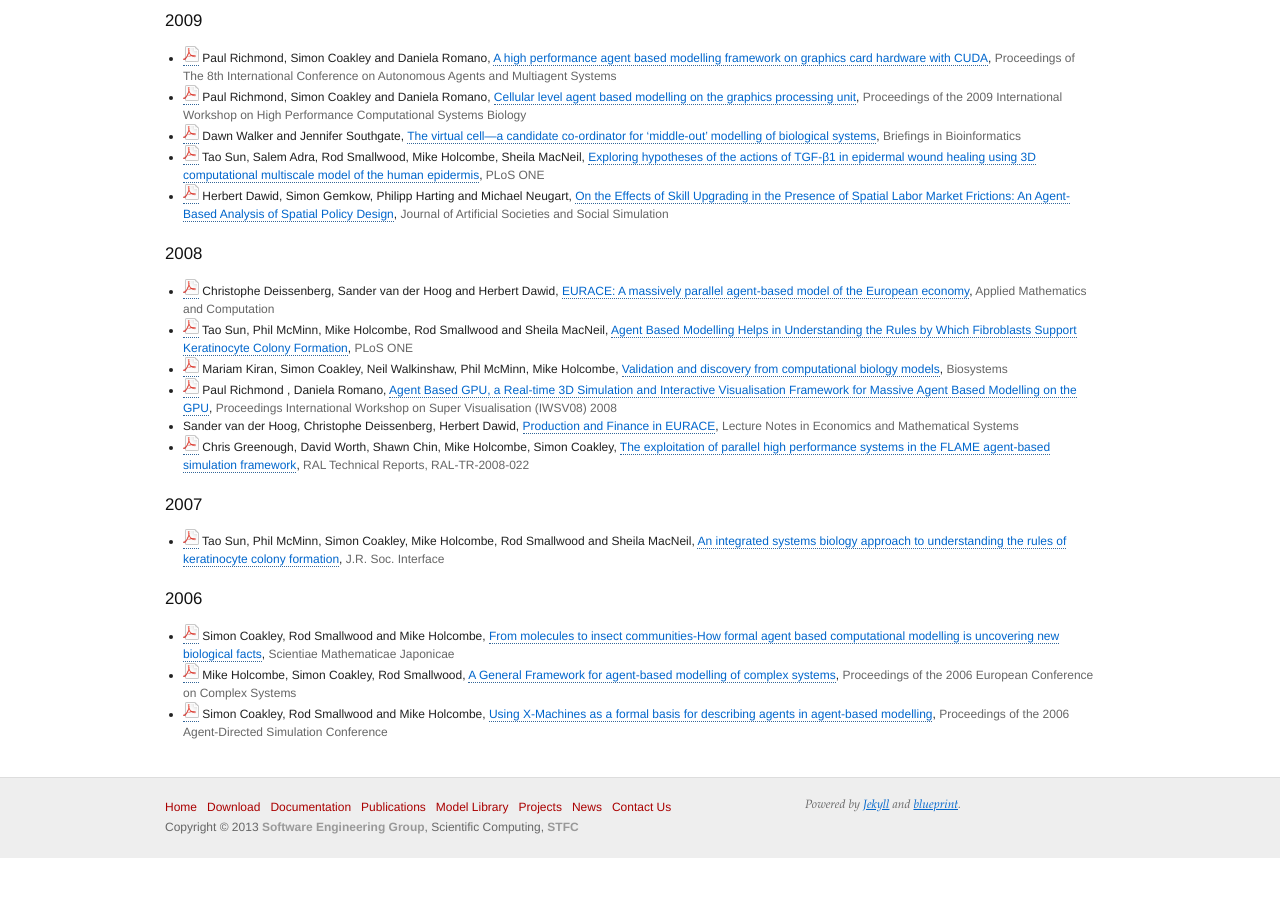
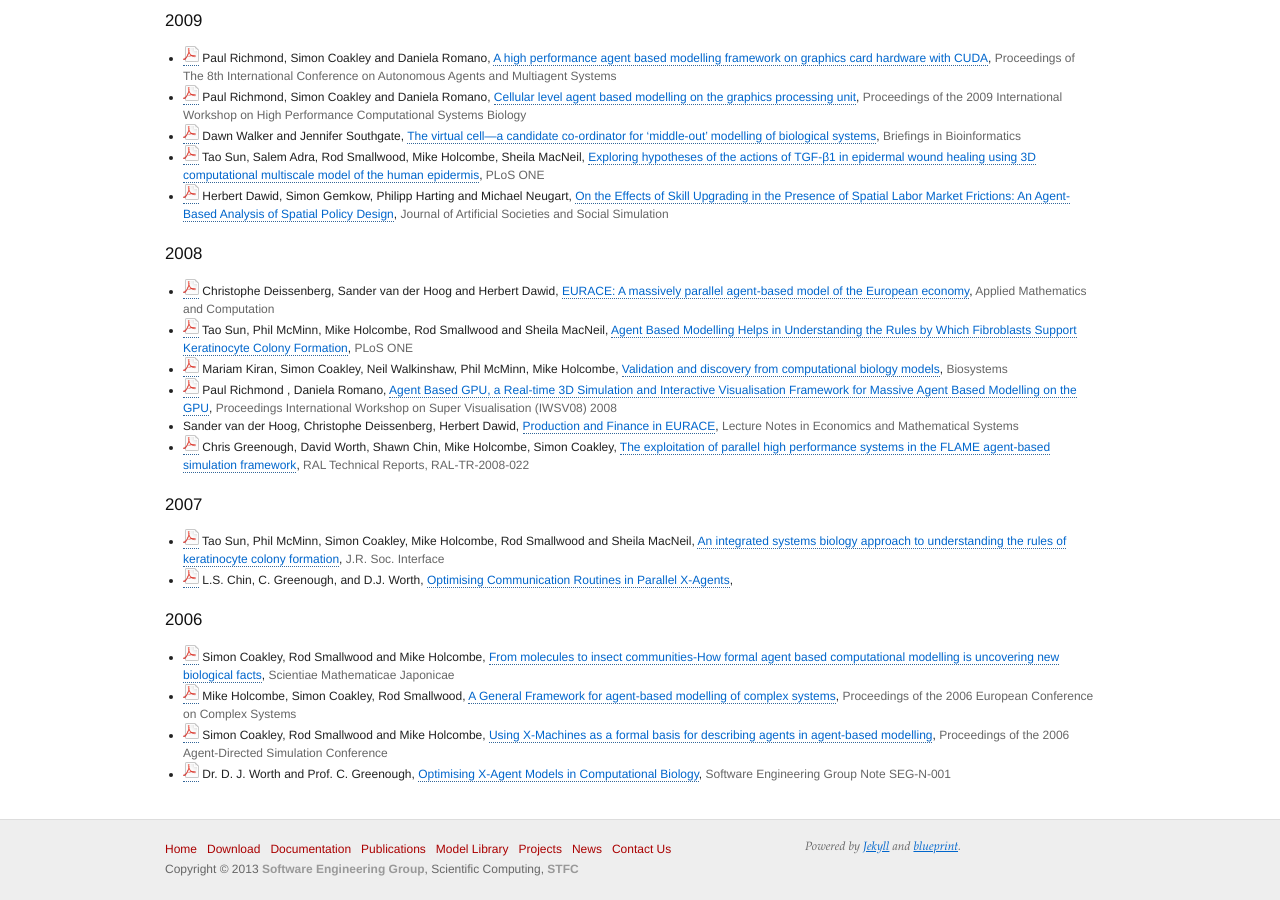
Before and after one commit to FLAME-HPC/FLAME-HPC.github.io, a Jekyll site: the page built from pubs/index.html, in a window 1280 px wide and 900 px high, scrolled down 1188 px. Built offline with Jekyll 4.4.1, drawn with Linux system fonts in a browser that asks for light colours; before the commit the page ends 2046 px from its top, so only the background shows below that.

Commit message:
Docs from CCPForge xagents project added

```diff
--- a/docs/index.markdown
+++ b/docs/index.markdown
@@ -22,3 +22,7 @@ A manual describing in detail each feature of FLAME.
 ***
 ## [XMML Schema](../schema/xmml_v2.xsd "xmml schema")
 An schema which describes the structure of FLAME model files.
+
+***
+## [FAQ for FLAME](pdf/FLAME_FAQ.pdf "FLAME_FAQ")
+FAQ for FLAME written in December 2009
--- a/pubs/index.html
+++ b/pubs/index.html
@@ -223,6 +223,11 @@ pub_list:
        in:      J.R. Soc. Interface
        pdf:     pdf/Sun-1077-92.pdf
 
+     - title:   Optimising Communication Routines in Parallel X-Agents
+       url:     http://www.flame.ac.uk/pubs/pdf/agent_opt.pdf
+       authors: L.S. Chin, C. Greenough, and D.J. Worth
+       in:
+       pdf:     pdf/agent_opt.pdf
 
   - year: 2006
     pubs:
@@ -244,6 +249,12 @@ pub_list:
        authors: Simon Coakley, Rod Smallwood and Mike Holcombe
        in:      Proceedings of the 2006 Agent-Directed Simulation Conference
        pdf:     pdf/ADS005_Coakley.pdf
+
+     - title:   Optimising X-Agent Models in Computational Biology
+       url:     http://www.flame.ac.uk/pubs/pdf/optimisation-note.pdf
+       authors: Dr. D. J. Worth and Prof. C. Greenough
+       in:      Software Engineering Group Note SEG-N-001
+       pdf:     pdf/optimisation-note.pdf
 ---
 
 <h1>Publications</h1>
```
Also changed, not shown: 3 other files.
